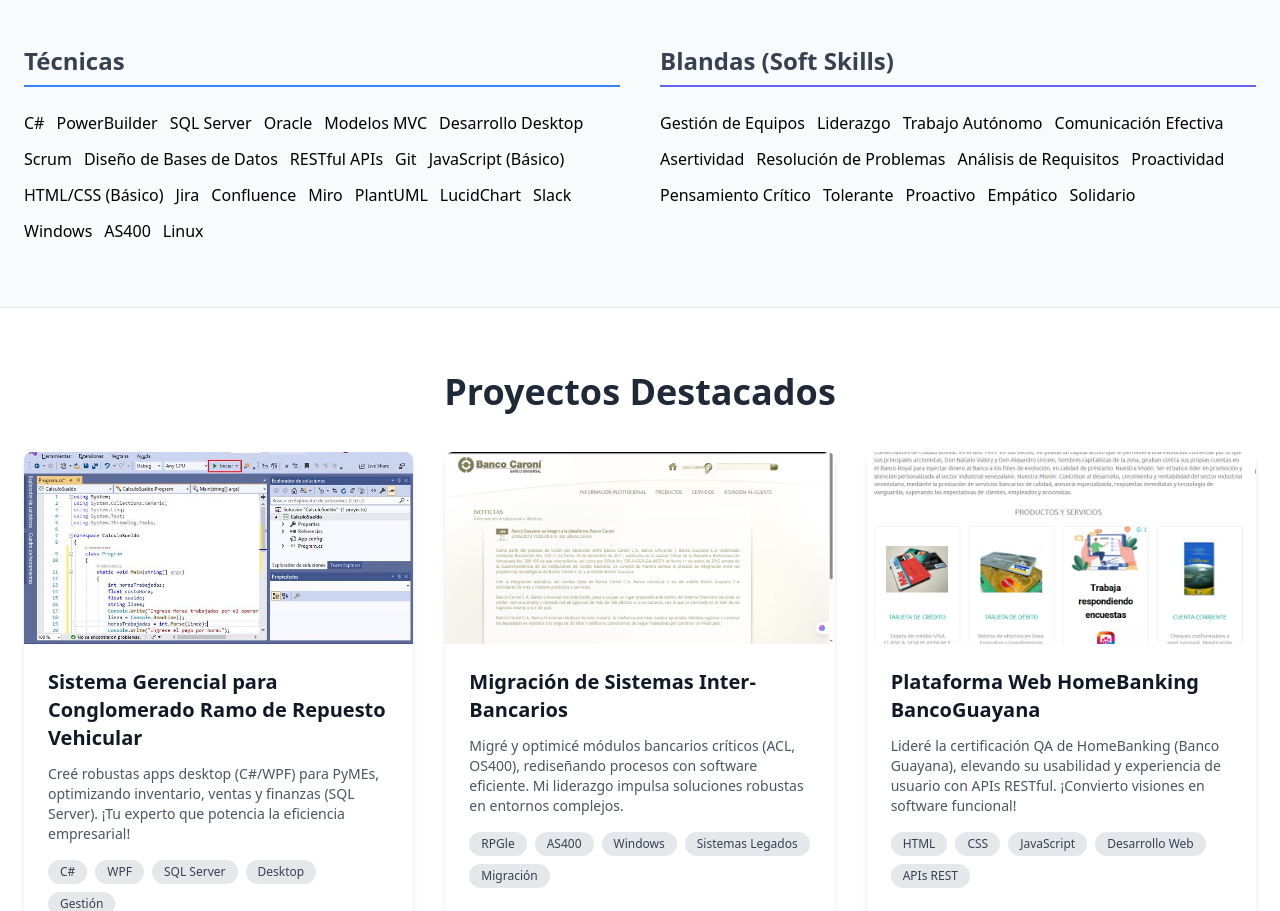
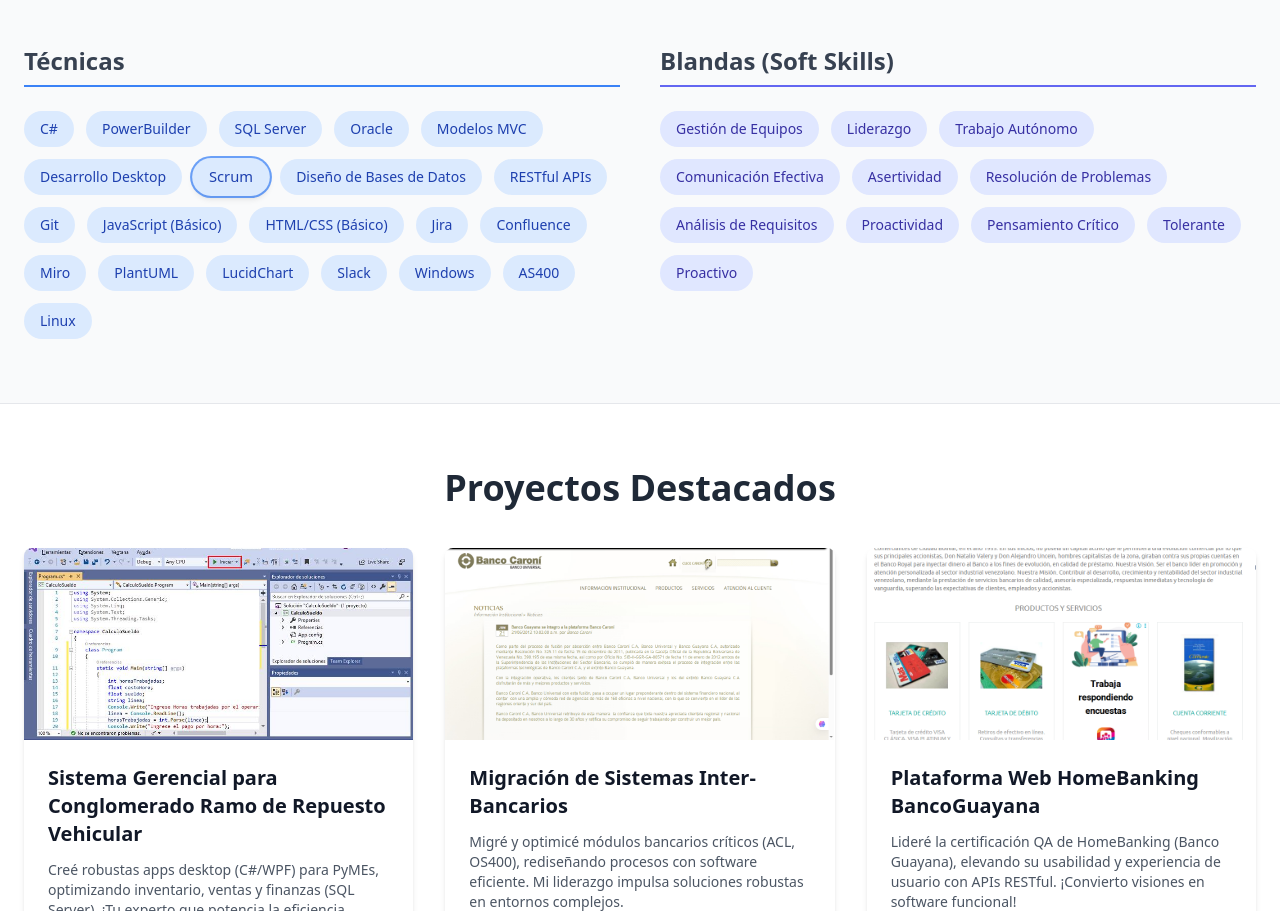
Before and after one commit to mmotal79/mi-cv-frontend, a React (Create React App) app: page / in a window 1280 px wide. Shown: the part 1474-2385 px from the top of the page. Built offline with nearby package versions, Linux system fonts and the light colour scheme.

Commit message:
Update Skills.js 4+

```diff
--- a/src/components/Skills.js
+++ b/src/components/Skills.js
@@ -11,7 +11,8 @@
   const softSkills = [
     'Gestión de Equipos', 'Liderazgo', 'Trabajo Autónomo', 'Comunicación Efectiva', 'Asertividad',
     'Resolución de Problemas', 'Análisis de Requisitos', 'Proactividad', 'Pensamiento Crítico',
-    'Tolerante', 'Proactivo', 'Empático', 'Solidario'
+    'Tolerante', // CORREGIDO: Eliminada la comilla extra
+    'Proactivo'
   ];
 
   // Combinamos todas las habilidades en una sola lista para la animación secuencial
@@ -87,8 +88,10 @@
 
       return (
         <span
-          key={globalIndex} // Usar el índice global para la key si la lista es plana
-          className={'${baseClasses} ${typeClasses} ${highlightClasses}'}
+          key={globalIndex}
+          // CORREGIDO: Uso de Array.prototype.join(' ') para concatenar clases
+          // Esto resuelve los errores de 'no-unused-vars' y 'no-template-curly-in-string'
+          className={[baseClasses, typeClasses, highlightClasses].filter(Boolean).join(' ')}
         >
           {skill}
         </span>
```
